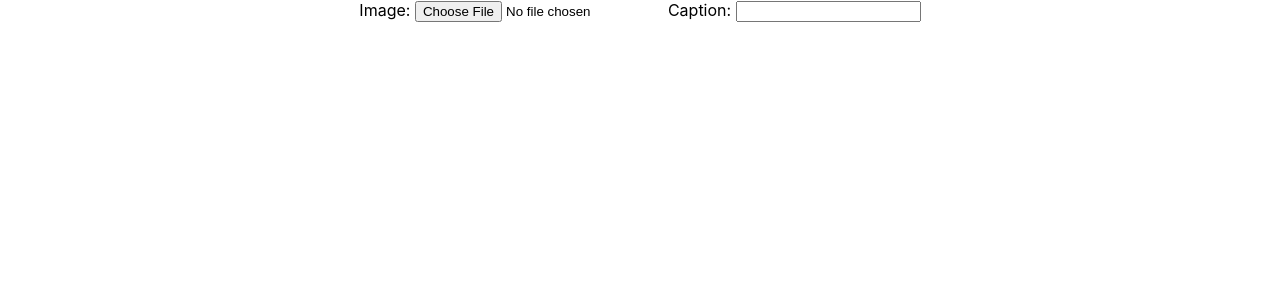
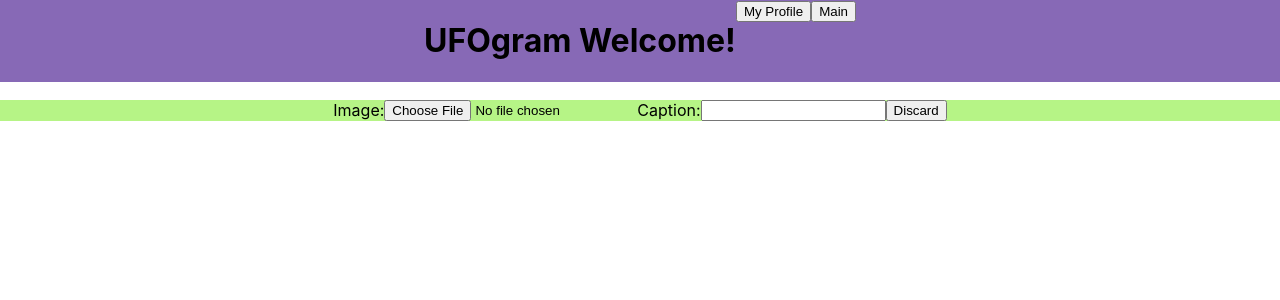
Before and after one commit to zairuiy-coding/ufogram, a React (Create React App) app in the folder ufogram/: page /newpost in a window 1280 px wide. Shown: the top 300 px of the page. Built offline with nearby package versions, Linux system fonts and the light colour scheme.

Commit message:
add header to newpost, add more navigations

```diff
--- a/ufogram/src/views/Main.js
+++ b/ufogram/src/views/Main.js
@@ -11,7 +11,7 @@ export default function Main() {
     };
 
     const handleCreateNewPost = () => {
-
+        navigate('/newpost');
     };
 
 
--- a/ufogram/src/views/Newpost.js
+++ b/ufogram/src/views/Newpost.js
@@ -6,22 +6,38 @@ export default function Newpost() {
     const [Image, setImage] = useState(null);
     const [caption, setCaption] = useState('');
 
-    const handleNewPost = () => {
-        // // do something to add post to posts
+    const handleMyProfile = () => {
+        navigate('/myprofile');
+    };
+
+    const handleMain = () => {
         navigate('/main');
     };
-    const handleImage = () => {
-        // // do something to add image to post
+
+    const handleImage = (imageEvent) => {
+        setImage(imageEvent.target.value);
     };
-    const handleCaption = () => {
-        // // do something to add caption to post
+
+    const handleCaption = (captionEvent) => {
+        setCaption(captionEvent.target.value);
     };
+
     return (
-        <div>
-            <label htmlFor='image'>Image: </label>
-            <input type="file" name="image" accept="image/*" onChange={handleImage}/>
-            <label htmlFor='caption'>Caption: </label>
-            <input type="text" name="caption" value={caption} onChange={handleCaption}/>
+        <div style={{display: "flex", justifyContent: "space-evenly"}}>
+            <div style={{display: "flex", justifyContent: "center", position: "fixed", width: "100%", background: "#8769b6"}}>
+                <h1>UFOgram Welcome!</h1>
+                <div>
+                    <button type="button" title="My Profile" onClick={handleMyProfile}>My Profile</ button>
+                    <button type="button" title="Create New Post" onClick={handleMain}>Main</ button>
+                </div>
+            </div>
+            <div style={{display: "flex", width: "100%", justifyContent: "center", marginTop: "100px", background: "#b6f486"}}>
+                <label htmlFor='image'>Image: </label>
+                <input type="file" name="image" accept="image/*" onChange={handleImage}/>
+                <label htmlFor='caption'>Caption: </label>
+                <input type="text" name="caption" value={caption} onChange={handleCaption}/>
+                <button type="button" title="discard" onClick={handleMain}>Discard</ button>
+            </div>
         </div>
     );
 }
```
